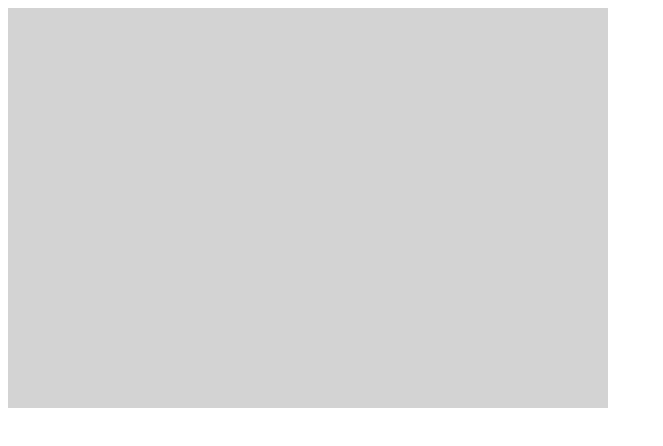
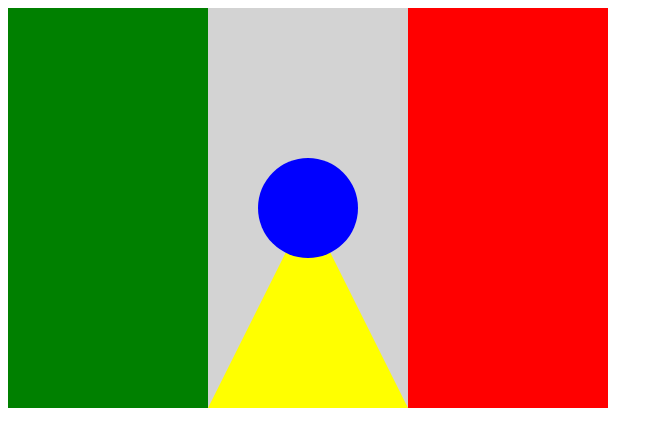
Before and after one commit to jonasjuni/alura-html-desenhos, a plain HTML site: page index.html in a window 1280 px wide. Shown: the whole page, without its empty margins (0-663 px from the left). Drawn offline with Linux system fonts and the light colour scheme.

Commit message:
Intro to canvas api

```diff
--- a/index.html
+++ b/index.html
@@ -6,8 +6,27 @@
         <script>
             let tela = document.querySelector('canvas');
             let pincel = tela.getContext("2d");
-            pincel.fillStyle = 'lightgray'
+
+            pincel.fillStyle = 'lightgray';
             pincel.fillRect(0, 0, 600, 400);
+
+            pincel.fillStyle = 'green';
+            pincel.fillRect(0, 0, 200, 400);
+
+            pincel.fillStyle = 'red';
+            pincel.fillRect(400, 0, 200, 400);
+
+            pincel.fillStyle = 'yellow';
+            pincel.beginPath();
+            pincel.moveTo(300, 200);
+            pincel.lineTo(200, 400);
+            pincel.lineTo(400, 400);
+            pincel.fill();
+
+            pincel.fillStyle = 'blue';
+            pincel.beginPath();
+            pincel.arc(300, 200, 50, 0, 2 * 3.1415);
+            pincel.fill();
         </script>
     </head>
     <body>
```
